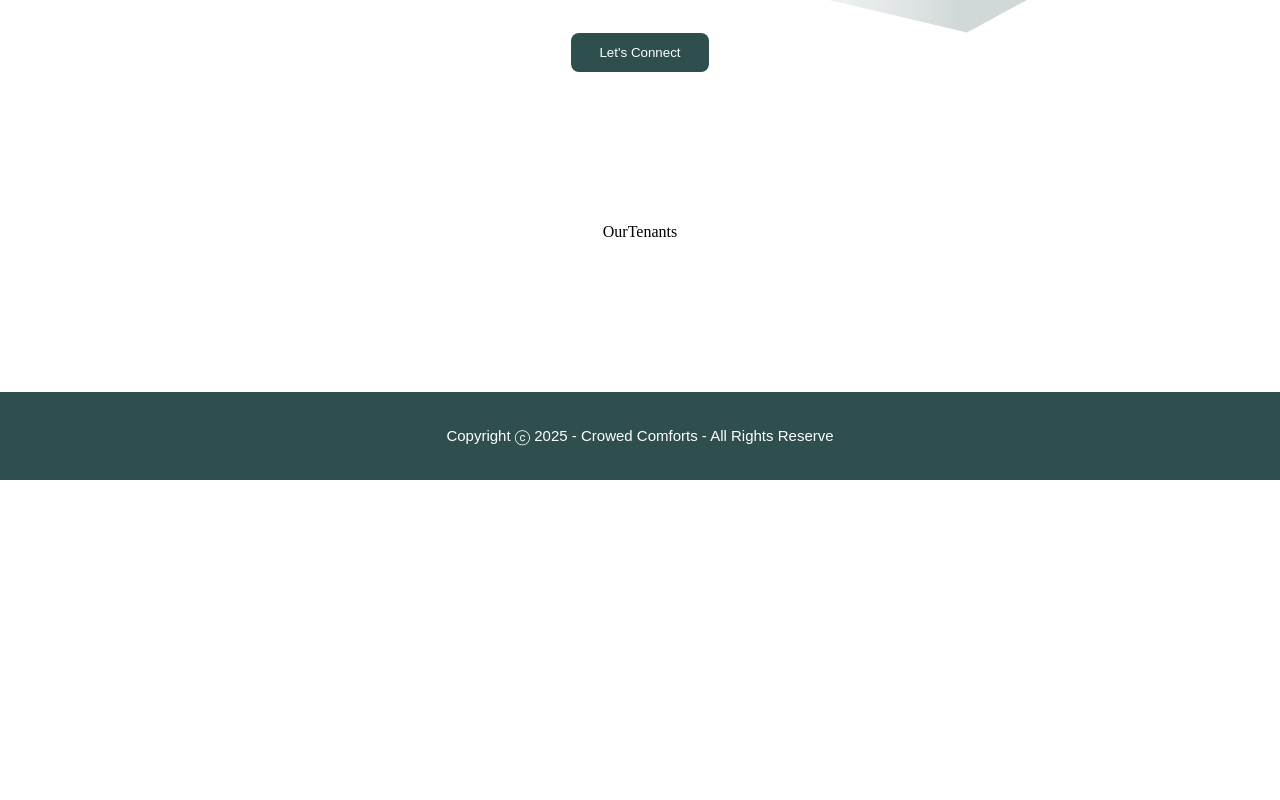
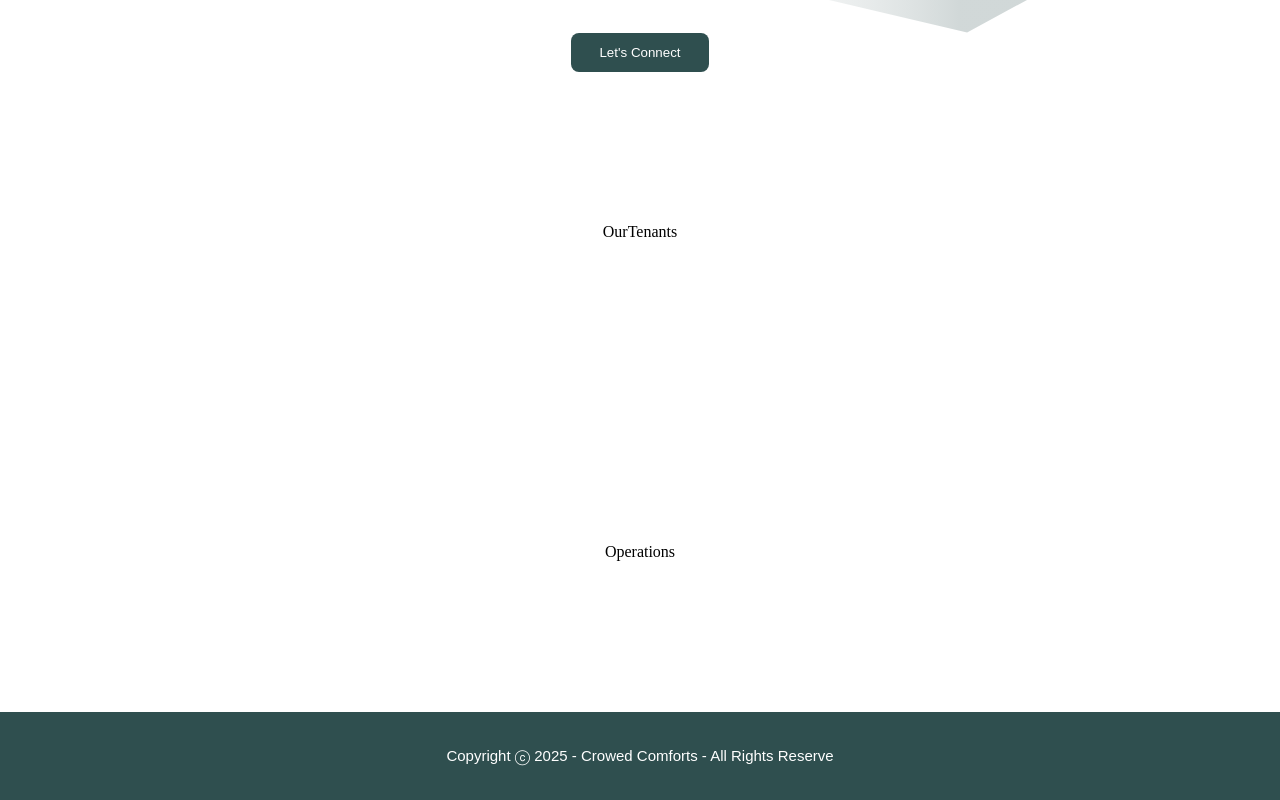
Before and after one commit to adinduokoro/Crowned-Comforts, a React (Create React App) app: page /partner in a window 1280 px wide. Shown: the part 2910-3710 px from the top of the page. Before the commit the page ends 3390 px from the top, so only its background shows below. Built offline with nearby package versions, Linux system fonts and the light colour scheme.

Commit message:
Updates.

```diff
--- a/src/components/index.js
+++ b/src/components/index.js
@@ -13,6 +13,7 @@ export { default as OurGuarantees } from "./ourGuarantees/OurGuarantees";
 export { default as Sponsors } from "./sponsors/Sponsors";
 export { default as OurPromise } from "./ourPromise/OurPromise";
 export { default as OurTenants } from "./ourTenants/OurTenants";
+export { default as Operations } from "./operations/Operations";
 export { default as MessageUs } from "./messageUs/MessageUs";
 export { default as Faq } from "./faq/Faq";
 export { default as Footer } from "./footer/Footer";
--- /dev/null
+++ b/src/components/operations/Operations.js
@@ -0,0 +1,11 @@
+import React from 'react'
+import styles from "./Operations.module.css"
+import { Section } from '../../ux'
+
+const Operations = () => {
+  return (
+    <Section>Operations</Section>
+  )
+}
+
+export default Operations
--- a/src/components/ourPromise/OurPromise.js
+++ b/src/components/ourPromise/OurPromise.js
@@ -3,6 +3,7 @@ import styles from "./OurPromise.module.css";
 import backgroundRight from "../../assets/ourPromise-background-right.svg";
 import backgroundLeft from "../../assets/ourPromise-background-left.svg";
 import { promises } from "./data";
+import { Link } from "react-router-dom";
 
 
 
@@ -31,7 +32,9 @@ const OurPromise = () => {
         );
       })}
       <div className={styles.button}>
+        <Link to="/contact">
         <button className="primary-button">Let's Connect</button>
+        </Link>
       </div>
     </div>
   );
--- a/src/pages/Partner.js
+++ b/src/pages/Partner.js
@@ -1,6 +1,6 @@
 import React from "react";
 import { PageHeader } from "../ux";
-import { OurGuarantees, OurPromise, OurTenants, Sponsors } from "../components";
+import { Operations, OurGuarantees, OurPromise, OurTenants, Sponsors } from "../components";
 
 const Partner = ({ header }) => {
   return (
@@ -10,6 +10,7 @@ const Partner = ({ header }) => {
       <Sponsors />
       <OurPromise />
       <OurTenants />
+      <Operations />
     </div>
   );
 };
```
Also changed, not shown: src/components/operations/Operations.module.css (added), 1 other file (tests, documents, lock files or other folders).
